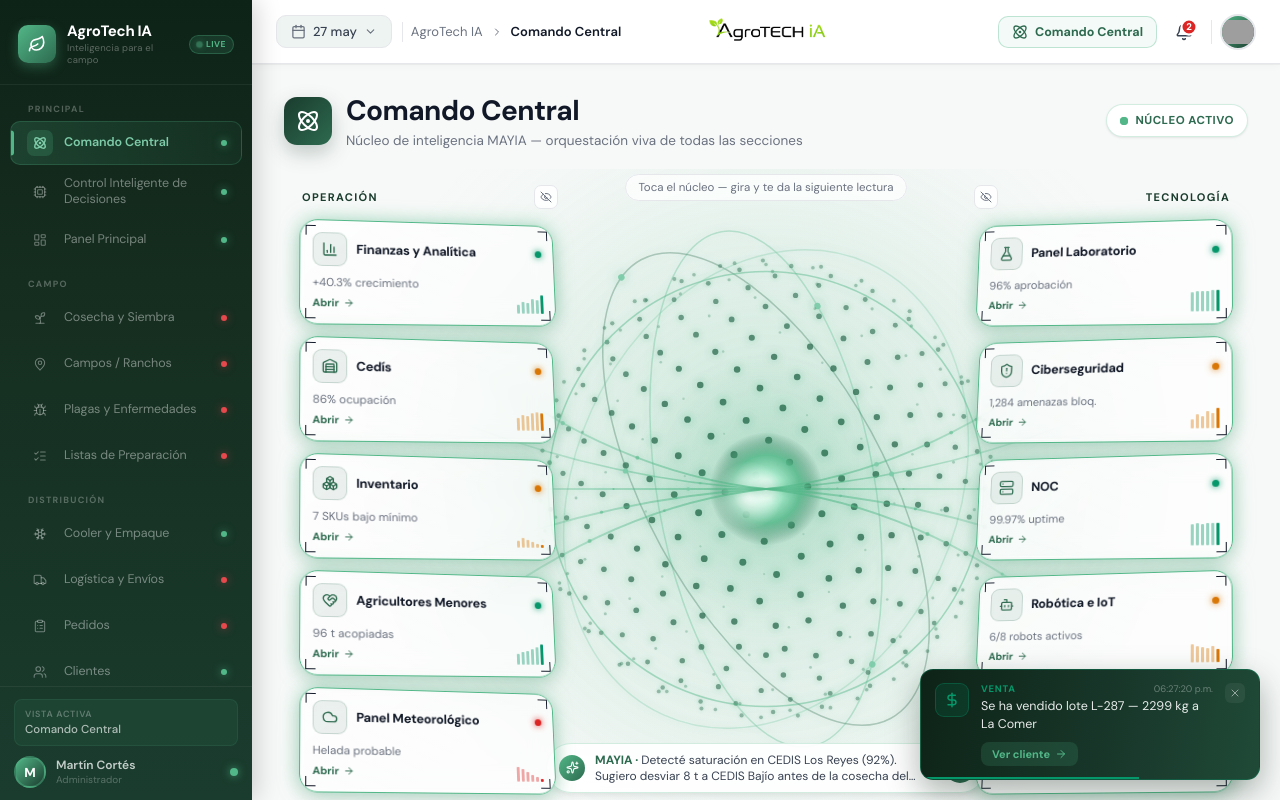
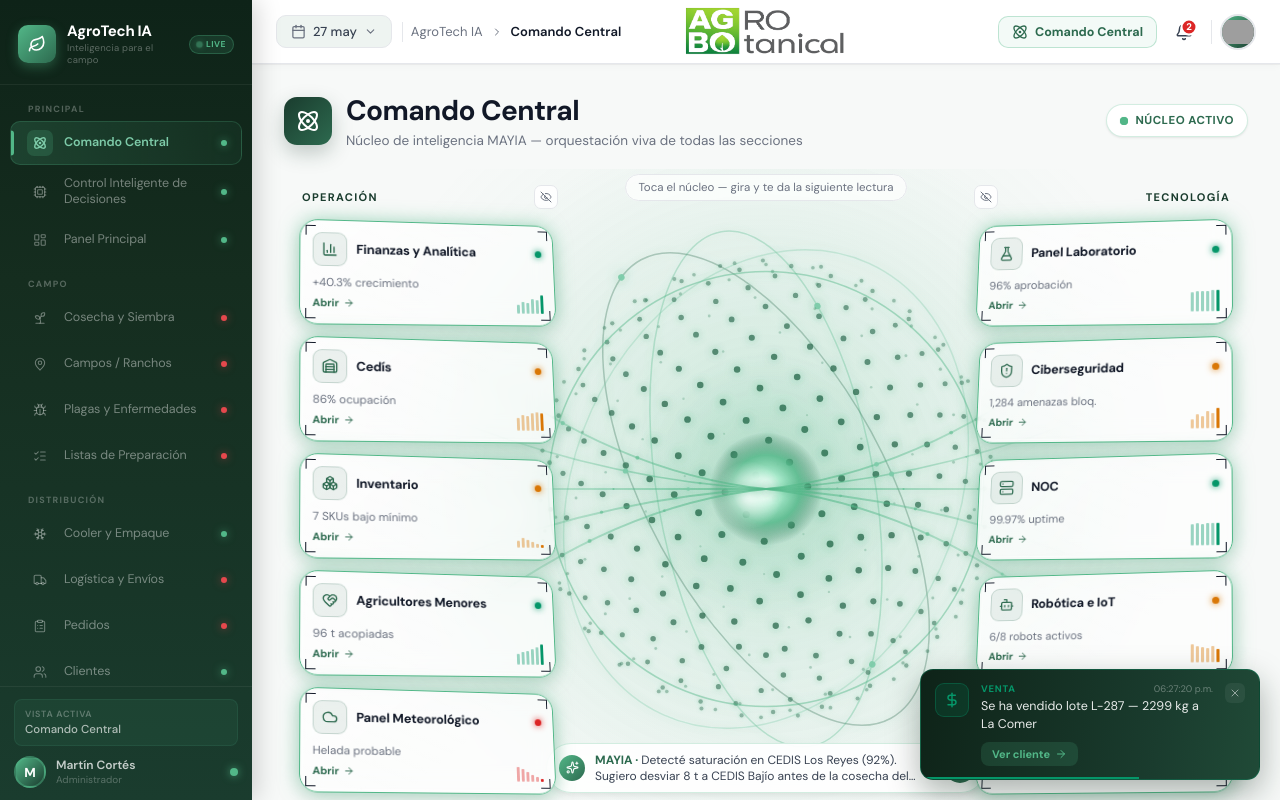
Before and after one commit to mayiainteligencia/AGRMayia, a React (Vite) app in the folder frontend/: page / in a window 1280 px wide. Built offline with nearby package versions, Linux system fonts and the light colour scheme; grey boxes are pictures that could not be loaded; the HTML template or start-up script is replaced by a standard one.

Commit message:
se cambia logo

```diff
--- a/frontend/src/components/modules/dashboardModules/Herocard.tsx
+++ b/frontend/src/components/modules/dashboardModules/Herocard.tsx
@@ -417,7 +417,7 @@ export const HeroCard: React.FC = () => {
           >
             <span>Potenciado por</span>
             <img
-              src="/assets/logosNativos/mayiaLogoBlanco.png"
+              src="/assets/logosNativos/AgroBotanicalLogo.png"
               alt="MAYIA"
               style={{
                 height: '16px',
--- a/frontend/src/config/branding.ts
+++ b/frontend/src/config/branding.ts
@@ -2,7 +2,7 @@ export const brandingConfig = {
   empresa: {
     nombre: "AgroTech IA",
     eslogan: "Inteligencia para el campo",
-    logo: "/assets/logosNativos/agroTechAIBlack.png",
+    logo: "/assets/logosNativos/AgroBotanicalLogo.png",
   },
 
   colores: {
--- a/frontend/src/features/panelPrincipal/PanelPrincipal.tsx
+++ b/frontend/src/features/panelPrincipal/PanelPrincipal.tsx
@@ -232,7 +232,7 @@ export const PanelPrincipal: React.FC = () => {
         </div>
         <div className="welcome-logos" style={{ display: 'flex', flexDirection: 'column', alignItems: 'center', gap: 10 }}>
           <div style={{ background: 'rgba(0,0,0,0.45)', borderRadius: 12, padding: '8px 14px' }}>
-            <img src="/assets/logosNativos/mayiaLogoBlanco.png" alt="Mayia" style={{ height: 32, objectFit: 'contain', display: 'block' }} />
+            <img src="/assets/logosNativos/AgroBotanicalLogo.png" alt="Mayia" style={{ height: 32, objectFit: 'contain', display: 'block' }} />
           </div>
         </div>
       </div>
--- a/frontend/src/features/resumen/Resumen.tsx
+++ b/frontend/src/features/resumen/Resumen.tsx
@@ -67,7 +67,7 @@ export const Resumen: React.FC = () => (
       </div>
       <div className="welcome-logos" style={{ display: 'flex', flexDirection: 'column', alignItems: 'center', gap: 10 }}>
         <div style={{ background: 'rgba(0,0,0,0.45)', borderRadius: 12, padding: '8px 14px' }}>
-          <img src="/assets/logosNativos/mayiaLogoBlanco.png" alt="Mayia" style={{ height: 36, objectFit: 'contain', display: 'block' }} />
+          <img src="/assets/logosNativos/AgroBotanicalLogo.png" alt="Mayia" style={{ height: 36, objectFit: 'contain', display: 'block' }} />
         </div>
         <div style={{ background: 'rgba(0,0,0,0.45)', borderRadius: 12, padding: '8px 14px' }}>
           <img src="/assets/logosNativos/flai.png" alt="FLAI" style={{ height: 36, objectFit: 'contain', display: 'block' }} />
```
Also changed, not shown: frontend/public/assets/logosNativos/AgroBotanicalLogo.png (added), frontend/public/favicon.png.
